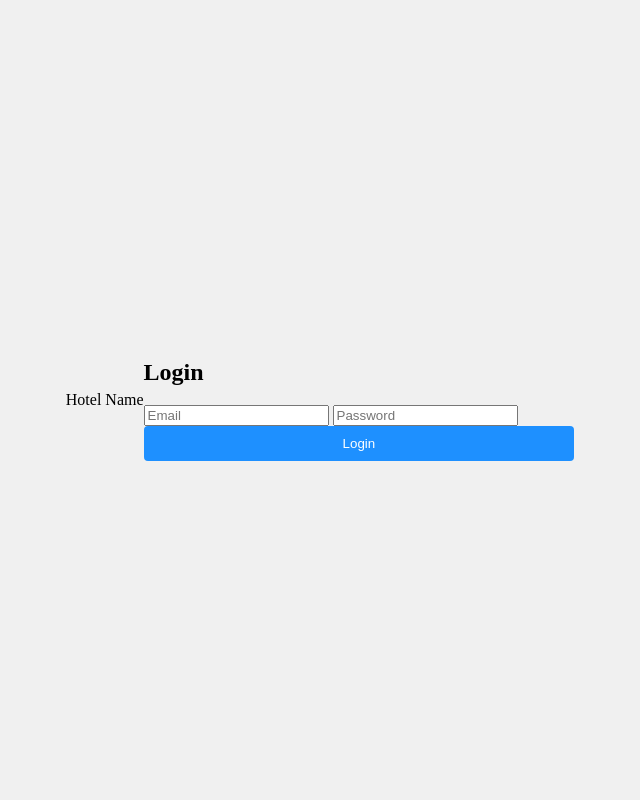
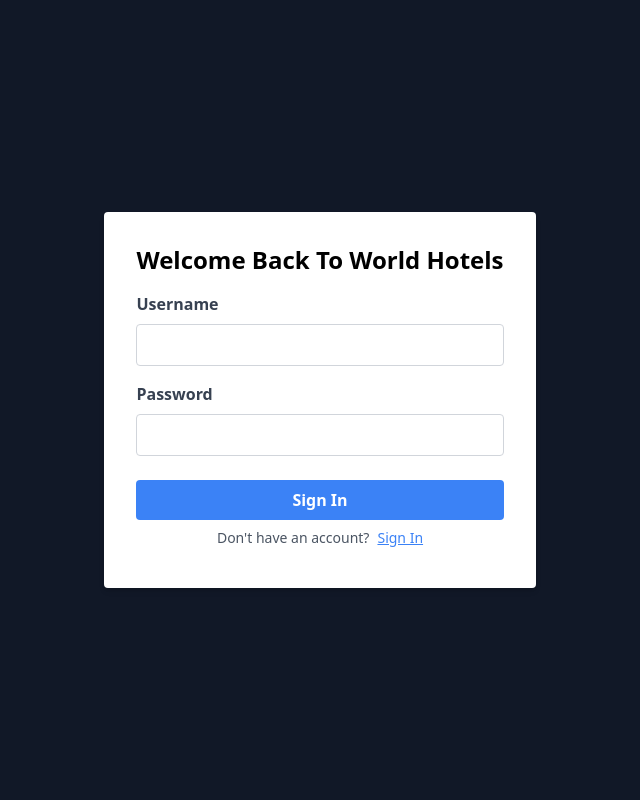
Before and after one commit to wamae-ndiritu/wh_hotel, a Flask app: page /login in a window 1280 px wide. Shown: the whole page, without its empty margins (320-960 px from the left). Run offline with Flask 3, Linux system fonts and the light colour scheme.

Commit message:
Design bookings

```diff
--- a/app.py
+++ b/app.py
@@ -1,9 +1,11 @@
 """
 App Views
 """
-from flask import Flask, render_template, request, redirect, url_for, flash
+from functools import wraps
+from flask import Flask, render_template, request, redirect, url_for, flash, session
 from flask_sqlalchemy import SQLAlchemy
 from werkzeug.utils import secure_filename
+from datetime import datetime
 import os
 
 from config.db import db
@@ -20,6 +22,24 @@
 
 from models.index import User, Hotel, Room, Booking, Price, Currency, ExchangeRate, Constraint
 
+
+def login_required(func):
+    """
+    Login required decorator
+    """
+    @wraps(func)
+    def decorated_function(*args, **kwargs):
+        if 'user_id' not in session:
+            # User is not logged in, redirect to login page
+            return redirect(url_for('login'))
+        return func(*args, **kwargs)
+    return decorated_function
+
+@app.route('/book_room/<int:room_id>', methods=['POST'])
+@login_required
+def book_hotel_room(room_id):
+    # Booking logic here
+    pass
 
 @app.route('/')
 def index():
@@ -51,6 +71,28 @@
 
     return render_template('register.html')
 
+
+@app.route('/login', methods=['GET', 'POST'])
+def login():
+    """
+    Login user - Session authentication
+    """
+    if request.method == 'POST':
+        username = request.form['username']
+        password = request.form['password']
+
+        # Check if the user exists in the database and if the password is correct
+        user = User.query.filter_by(username=username).first()
+        if user and user.check_password(password):
+            # If credentials are correct, set session variable and redirect to home page
+            session['user_id'] = user.id
+            return redirect(url_for('home'))
+        else:
+            # If credentials are incorrect, render the login page with an error message
+            return render_template('login.html', error='Invalid username or password')
+
+    # If request method is GET, render the login page
+    return render_template('login.html')
 
 @app.route('/admin/dashboard')
 def dashboard():
@@ -165,11 +207,21 @@
     hotels = Hotel.query.all()
     return render_template('list_hotels.html', hotels=hotels)
 
+@app.route('/hotel/<int:hotel_id>/booking', methods=['GET', 'POST'])
+def book_room(hotel_id):
+    hotel = Hotel.query.get_or_404(hotel_id)
+    rooms = Room.query.filter_by(hotel_id=hotel_id).all()
+    current_date = datetime.now().date()
 
-@app.route('/login', methods=['GET', 'POST'])
-def login():
-    # Your login logic here
-    return render_template('login.html')
+    if request.method == 'POST':
+        # Logic to book the room goes here
+        # For example, you might add the booked room to a database table
+
+        flash('Room booked successfully!', 'success')
+        return redirect(url_for('index'))
+    else:
+        return render_template('room_booking.html', hotel=hotel, rooms=rooms, current_date=current_date)
+
 
 @app.route('/rooms')
 def rooms():
--- a/models/index.py
+++ b/models/index.py
@@ -19,6 +19,9 @@
     city = db.Column(db.String(100), nullable=False)
     city_image_url = db.Column(db.String(255))
     capacity = db.Column(db.Integer, nullable=False)
+    standard_room_capacity = db.Column(db.Integer, default=0.3*capacity)
+    double_room_capacity = db.Column(db.Integer, default=0.5*capacity)
+    family_room_capacity = db.Column(db.Integer, default=0.2*capacity)
     peak_season_rate = db.Column(db.Float, nullable=False)
     off_peak_rate = db.Column(db.Float, nullable=False)
     rooms = db.relationship('Room', backref='hotel', lazy=True)
--- a/templates/index.html
+++ b/templates/index.html
@@ -49,7 +49,7 @@
 			</div>
 			<h3 class="text-xl font-semibold mb-2">{{ hotel.city }}</h3>
 			<p class="text-gray-600">{{ hotel.capacity }} Rooms</p>
-			<!-- Add more hotel details as needed -->
+			<a href="{{url_for('book_room', hotel_id=hotel.id)}}" class="bg-blue-500 text-white rounded py-1 px-2">Book</a>
 		</div>
 		{% endfor %}
 	</div>
--- a/templates/login.html
+++ b/templates/login.html
@@ -3,20 +3,35 @@
 	<head>
 		<meta charset="UTF-8">
 		<meta name="viewport" content="width=device-width, initial-scale=1.0">
-    <title>Login</title>
-    <link rel="stylesheet" href="styles.css">
+		<title>World Hotels | Sign In</title>
+		<!-- Include Tailwind CSS -->
+		<link href="https://cdn.jsdelivr.net/npm/tailwindcss@2.2.19/dist/tailwind.min.css" rel="stylesheet">
 	</head>
-<body>
-    <header>
-        <div class="logo">Hotel Name</div>
-    </header>
-    <section class="login-form">
-        <h2>Login</h2>
-        <form action="login.py" method="post">
-            <input type="email" name="email" placeholder="Email" required>
-            <input type="password" name="password" placeholder="Password" required>
-            <button type="submit">Login</button>
+	<body class="flex items-center justify-center h-screen bg-gray-900">
+		<div class="bg-white shadow-md rounded px-8 py-8 max-w-md">
+			<h2 class="text-2xl font-bold mb-4 text-center">Welcome Back To World Hotels</h2>
+			{% if error %}
+			<p class="bg-red-100 border-red-400 text-red-700 rounded p-2 w-full">{{ error }}</p>
+			{% endif %}
+			<form action="/login" method="post">
+				<div class="mb-4">
+					<label for="username" class="block text-gray-700 font-bold mb-2">Username</label>
+					<input type="text" id="username" name="username" class="w-full rounded px-4 py-2 border border-gray-300" required>
+				</div>
+				<div class="mb-6">
+					<label for="password" class="block text-gray-700 font-bold mb-2">Password</label>
+					<input type="password" id="password" name="password" class="w-full border rounded border-gray-300 px-4 py-2" required>
+				</div>
+				<div class="flex flex-col items-center justify-between">
+					<button type="submit" class="w-full bg-blue-500 hover:bg-blue-600 text-white font-bold py-2 px-4 rounded focus:outline-none focus:shadow-outline">
+						Sign In
+					</button>
+					<span class="flex gap-2 text-sm py-2">
+						<p class="text-gray-600">Don't have an account?</p>
+						<a href="{{url_for('register')}}" class="text-blue-500 underline">Sign In</a>
+					</span>
+				</div>
 			</form>
-    </section>
+		</div>
 	</body>
 </html>
```
Also changed, not shown: templates/register.html (+33 -13 lines), templates/room_booking.html (added, +59 -0 lines). Lines whose indentation alone changed are shown as unchanged.
